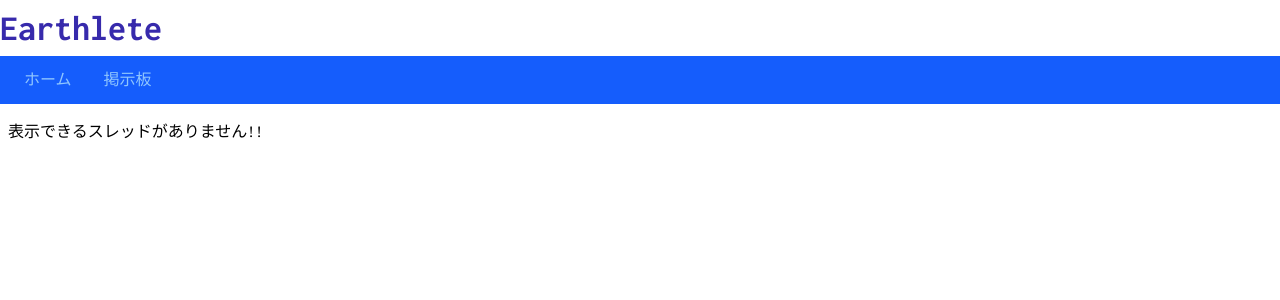
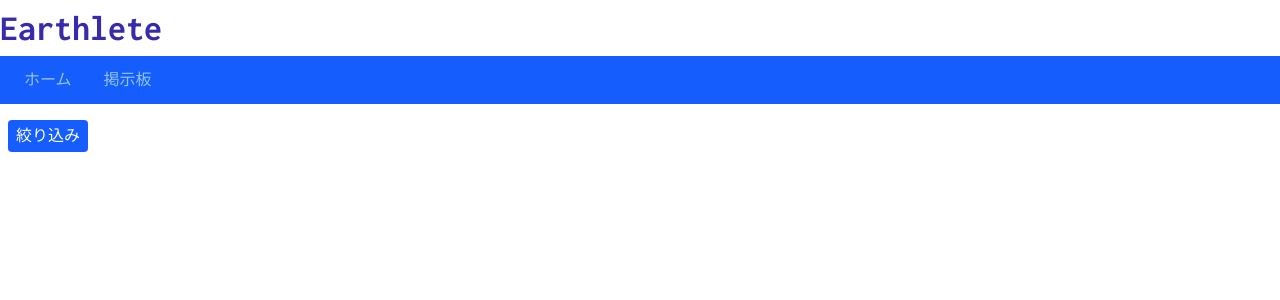
Before and after one commit to gakkungithub/earthleten, a Next.js app: page /threads in a window 1280 px wide. Shown: the top 300 px of the page. Built offline with nearby package versions, Linux system fonts and the light colour scheme.

Commit message:
enabled POST request for threads

```diff
--- a/next.config.js
+++ b/next.config.js
@@ -1,9 +1,11 @@
 /** @type {import('next').NextConfig} */
 const nextConfig = {
-  /* config options here */
   experimental: {
     serverActions: true,
+  },
+  eslist: {
+    ignoreDuringBuilds: true,
   }
-};
+}
 
-export default nextConfig;
+module.exports = nextConfig
--- /dev/null
+++ b/src/app/api/threads/route.tsx
@@ -0,0 +1,12 @@
+import { getThreads } from '@/lib/getter';
+
+export async function POST(req: Request){
+    const { genres } = await req.json();
+
+    try {
+        const threads = await getThreads(genres);
+        return new Response(JSON.stringify(threads), { status: 200 });
+    } catch {
+        return new Response('Error fetching threads', { status: 500 });
+    }
+}
--- a/src/app/threads/page.tsx
+++ b/src/app/threads/page.tsx
@@ -1,31 +1,38 @@
-//import { useEffect, useState } from 'react';
-import { getThreads } from '@/lib/getter';
+'use client';
+
+import { useState } from 'react';
 import ThreadDetails from '@/components/ThreadDetails';
-import { NextApiRequest, NextApiResponse } from 'next';
+import FormThreads from '@/components/FormThreads';
+import { Thread } from '@/typeDeclar/typeComp';
 
-export default async function ThreadsResult(req: NextApiRequest, res: NextApiResponse){
-    if (req.method === 'POST') {
-        try {
-            const { sports } = req.body;
-            const threads = await getThreads(sports);
-            return (
-                <>
-                <ThreadDetails threads={threads} />
-                </>
-            )
-        } catch (error) {
-            return (
-                <>
-                <p>表示できるスレッドがありません!!</p>
-                </>
-            )
+export default function ThreadsResult(){
+    const [threads, setThreads] = useState<Thread[]>([]);
+
+    const fetchThreads = async (genres: string[]) => {
+        const response = await fetch('/api/threads', {
+            method: 'POST',
+            headers: {
+                'Content-Type': 'application/json',
+            },
+            body: JSON.stringify({ genres }),
+        });
+
+        if (response.ok) {
+            const threadsdata = await response.json();
+            setThreads(threadsdata)
         }
-    }
-    else {
-        return (
-            <>
-            <p>表示できるスレッドがありません!!</p>
-            </>
-        )
-    }
+        // else {
+        //     // console.error("Failed to fetch threads");
+        // }
+    };
+
+    return (
+        <div className="flex">
+            <FormThreads onSubmit={fetchThreads}/>
+            {threads ?
+            <ThreadDetails threads={threads} /> :
+            <div>表示できるスレッドがありません!!</div>
+            }
+        </div>
+    )
 }
--- a/src/components/FormThreads.tsx
+++ b/src/components/FormThreads.tsx
@@ -1,9 +1,12 @@
 'use client';
 
 import { useState } from 'react';
-import { redirect } from 'next/navigation';
 
-export default function FormThreads(){
+type formThreadsProp = {
+    onSubmit: (genres: string[]) => void;
+}
+
+export default function FormThreads({ onSubmit }: formThreadsProp){
     const [form, setform] = useState({
         sports: ['野球', 'サッカー', '陸上']
     });
@@ -23,23 +26,8 @@ export default function FormThreads(){
     };
 
     const submit = async () => {
-        const payload = { sports: form.sports };
-
-        try {
-            const response = await fetch('./app/threads', {
-                method: 'POST',
-                headers: {
-                    'Content-Type': 'application/json'
-                },
-                body: JSON.stringify(payload)
-            });
-
-            if (response.ok) {
-                redirect('/threads');
-            }
-        } catch (error) {
-            console.error(error);
-        }
+        onSubmit(form.sports);
+        toggleDrawer();
     };
 
     const [show, setShow] = useState<boolean>(false)
@@ -48,14 +36,21 @@ export default function FormThreads(){
     };
 
     return (
-        <>
+        <div>
+        {!show &&
         <button type="button" onClick={toggleDrawer}
         className="top-4 left-4 bg-blue-600 text-white rounded px-2 py-1 mr-2 hover:bg-blue-500">
             絞り込み
         </button>
+        }
         {show &&
+        <div>
             <form className="top-0 left-0 h-full bg-gray-100 text-black
             transition-transform duration-300 ease-in-out">
+                <button type="button" onClick={toggleDrawer}
+                className=" bg-blue-600 text-white rounded px-2 py-1 mr-2 hover:bg-blue-500">
+                    閉じる
+                </button>
                 <fieldset　className="ml-2 mt-1">
                 <legend className="text-1xl font-bold">スポーツ</legend>
                     <label htmlFor="sports_baseball">野球</label>
@@ -71,9 +66,13 @@ export default function FormThreads(){
                     checked={form.sports.includes('陸上')}
                     onChange={handleCheckSports} /><br />
                 </fieldset>
-            <button type="button" onClick={submit}></button>
+                <button type="button" onClick={submit}
+                className="mx-auto bg-blue-600 text-white rounded px-2 py-1 mr-2 hover:bg-blue-500">
+                    検索
+                </button>
             </form>
+        </div>
         }
-        </>
+        </div>
     );
 }
--- a/src/components/ThreadDetails.tsx
+++ b/src/components/ThreadDetails.tsx
@@ -1,6 +1,5 @@
 import LinkedThreadDetails from "./LinkedThreadDetails"
 import { Thread } from '@/typeDeclar/typeComp';
-import FormThreads from '@/components/FormThreads';
 
 type ThreadsProp = {
     threads: Thread[];
@@ -9,7 +8,6 @@ type ThreadsProp = {
 export default function ThreadDetails({threads}: ThreadsProp){
     return (
     <>
-    <FormThreads />
     {threads.forEach((t: Thread) => (
         <LinkedThreadDetails thread={t} key={t.id} />
     ))}
--- a/src/lib/getter.tsx
+++ b/src/lib/getter.tsx
@@ -11,9 +11,13 @@ export async function getUser(id: string): Promise<User>{
     });
 }
 
+type genresProp = {
+    genres: string[]
+}
+
 /* スレッドを取得する
  * genreがundefinedの場合、絞り込まない */
-export async function getThreads( genres : string[]){
+export async function getThreads( genres: genresProp ) {
     return await prisma.Thread.findMany({
         where: {
             genres: {
```
Lines whose indentation alone changed are shown as unchanged.
